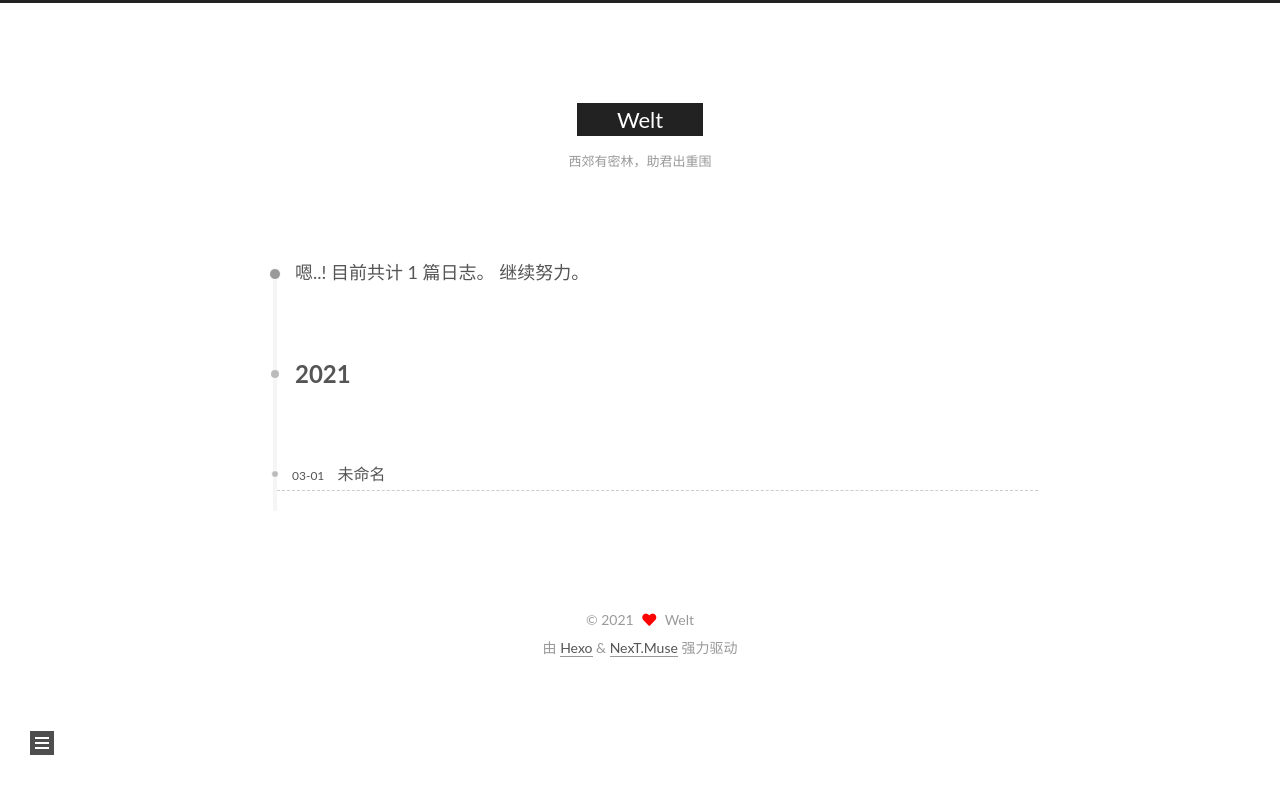
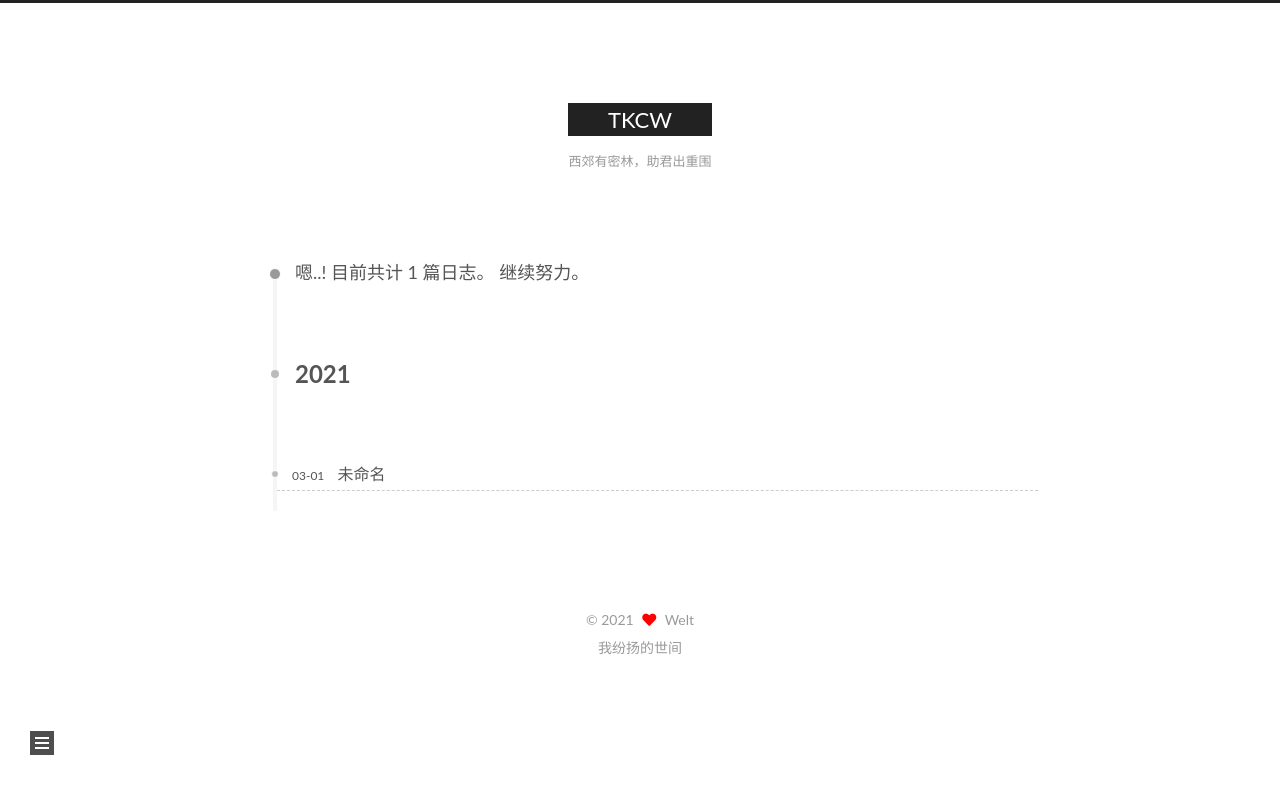
Before and after one commit to saintwelt/saintwelt.github.io, a plain HTML site: page archives/index.html in a window 1280 px wide. Drawn offline with nearby package versions, Linux system fonts and the light colour scheme.

Commit message:
Site updated: 2021-03-10 12:27:15

```diff
--- a/archives/index.html
+++ b/archives/index.html
@@ -24,9 +24,9 @@
     var CONFIG = {"hostname":"example.com","root":"/","images":"/images","scheme":"Muse","version":"8.2.2","exturl":false,"sidebar":{"position":"left","display":"post","padding":18,"offset":12},"copycode":false,"bookmark":{"enable":false,"color":"#222","save":"auto"},"fancybox":false,"mediumzoom":false,"lazyload":false,"pangu":false,"comments":{"style":"tabs","active":null,"storage":true,"lazyload":false,"nav":null},"motion":{"enable":true,"async":false,"transition":{"post_block":"fadeIn","post_header":"fadeInDown","post_body":"fadeInDown","coll_header":"fadeInLeft","sidebar":"fadeInUp"}},"prism":false,"i18n":{"placeholder":"搜索...","empty":"没有找到任何搜索结果：${query}","hits_time":"找到 ${hits} 个搜索结果（用时 ${time} 毫秒）","hits":"找到 ${hits} 个搜索结果"}};
   </script>
 <meta property="og:type" content="website">
-<meta property="og:title" content="Welt">
+<meta property="og:title" content="TKCW">
 <meta property="og:url" content="http://example.com/archives/index.html">
-<meta property="og:site_name" content="Welt">
+<meta property="og:site_name" content="TKCW">
 <meta property="og:locale" content="zh_CN">
 <meta property="article:author" content="Welt">
 <meta name="twitter:card" content="summary">
@@ -44,7 +44,7 @@
     lang   : 'zh-CN'
   };
 </script>
-<title>归档 | Welt</title>
+<title>归档 | TKCW</title>
 
 
 
@@ -102,7 +102,7 @@
 
     <a href="/" class="brand" rel="start">
       <i class="logo-line"></i>
-      <h1 class="site-title">Welt</h1>
+      <h1 class="site-title">TKCW</h1>
       <i class="logo-line"></i>
     </a>
       <p class="site-subtitle" itemprop="description">西郊有密林，助君出重围</p>
@@ -266,7 +266,7 @@
   </span>
   <span class="author" itemprop="copyrightHolder">Welt</span>
 </div>
-  <div class="powered-by">由 <a href="https://hexo.io/" class="theme-link" rel="noopener" target="_blank">Hexo</a> & <a href="https://theme-next.js.org/muse/" class="theme-link" rel="noopener" target="_blank">NexT.Muse</a> 强力驱动
+  <div class="powered-by">我纷扬的世间
   </div>
 
     </div>
--- a/css/main.css
+++ b/css/main.css
@@ -2611,7 +2611,7 @@ ul.breadcrumb li:last-child {
   vertical-align: middle;
 }
 .links-of-author a::before {
-  background: #7ae27f;
+  background: #ff7145;
   display: inline-block;
   margin-right: 3px;
   transform: translateY(-2px);
```
Also changed, not shown: 2021/03/01/hello-world/index.html (+6 -6 lines), archives/2021/03/index.html (+5 -5 lines), archives/2021/index.html (+5 -5 lines), index.html (+6 -6 lines).
